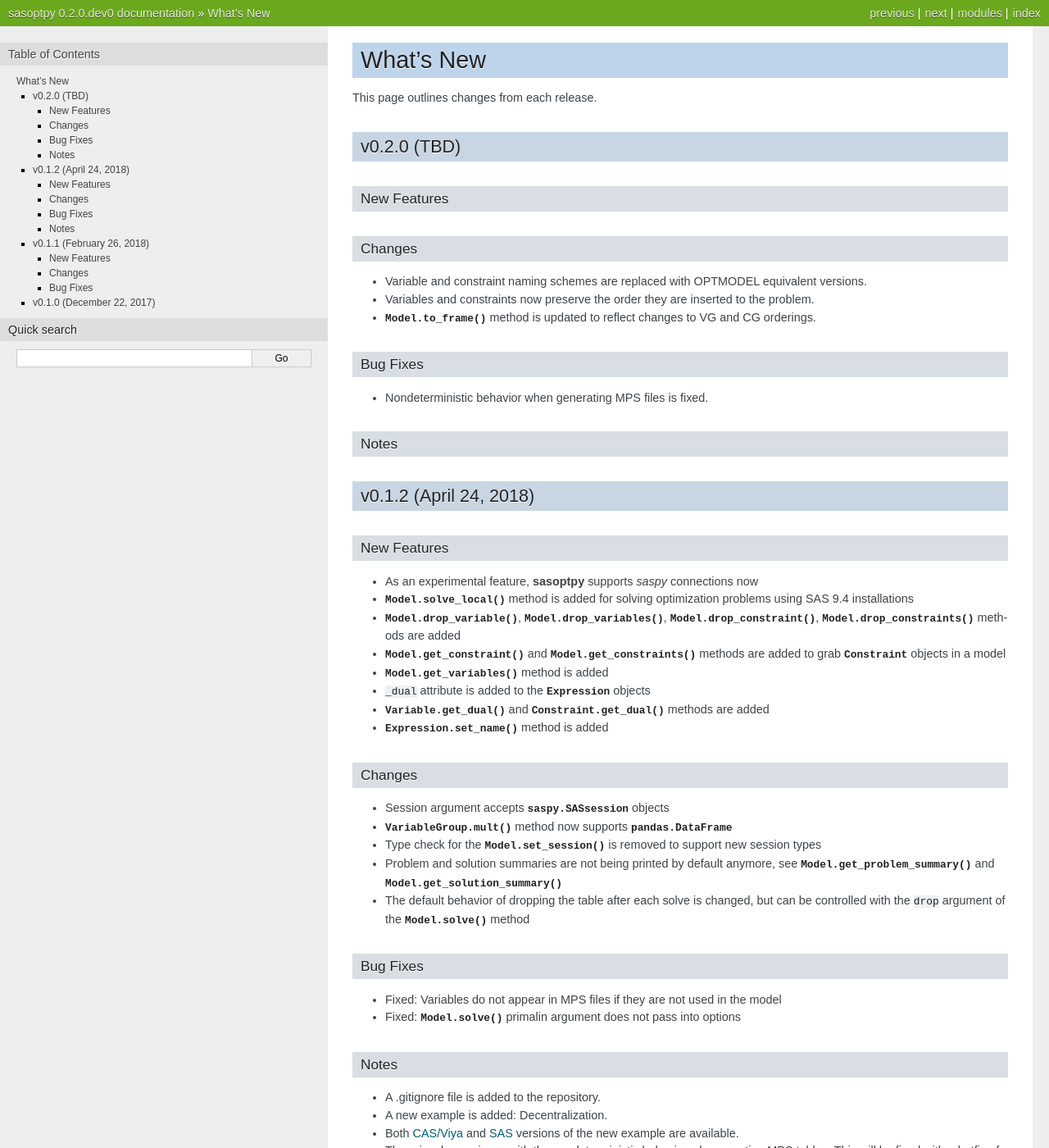
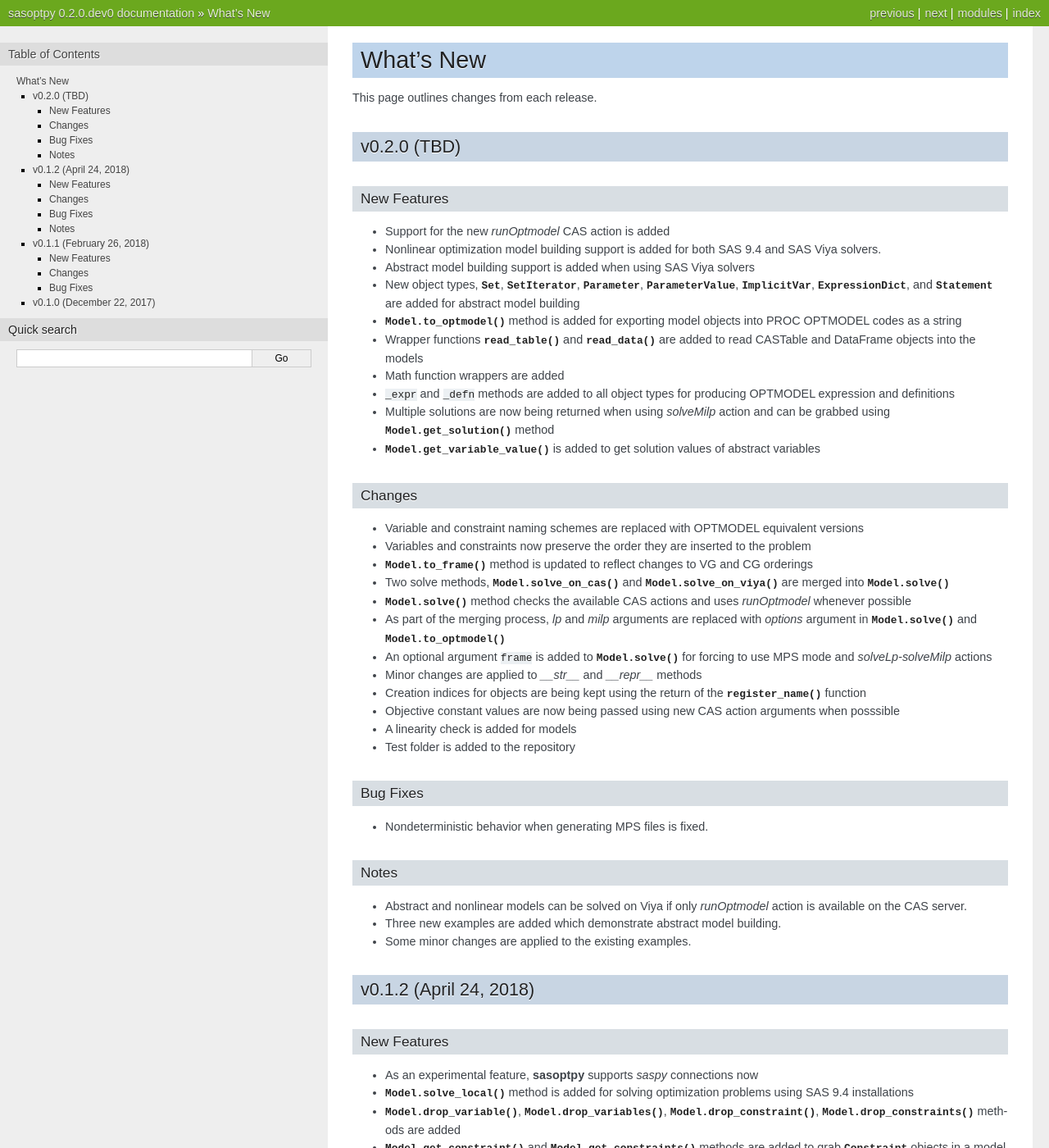
Before and after one commit to sassoftware/sasoptpy, a Sphinx documentation site: the page built from doc/whatsnew.rst, in a window 1280 px wide and 1400 px high. Shown: the whole window at 82% size. Built offline with Sphinx 7.4.7, drawn with Linux system fonts in a browser that asks for light colours; formulas are drawn with MathJax 3.

Commit message:
Doc updates

```diff
--- a/doc/whatsnew.rst
+++ b/doc/whatsnew.rst
@@ -15,22 +15,62 @@ v0.2.0 (TBD)
 New Features
 ++++++++++++
 
+- Support for the new `runOptmodel` CAS action is added
+- Nonlinear optimization model building support is added for both SAS 9.4 and
+  SAS Viya solvers.
+- Abstract model building support is added when using SAS Viya solvers
+- New object types, :class:`Set`, :class:`SetIterator`, :class:`Parameter`,
+  :class:`ParameterValue`, :class:`ImplicitVar`, :class:`ExpressionDict`, and
+  :class:`Statement` are added for abstract model building
+- :meth:`Model.to_optmodel` method is added for exporting model objects into
+  PROC OPTMODEL codes as a string
+- Wrapper functions :func:`read_table` and :func:`read_data` are added to
+  read CASTable and DataFrame objects into the models
+- Math function wrappers are added
+- :code:`_expr` and :code:`_defn` methods are added to all object types for
+  producing OPTMODEL expression and definitions
+- Multiple solutions are now being returned when using `solveMilp` action and
+  can be grabbed using :meth:`Model.get_solution` method
+- :meth:`Model.get_variable_value` is added to get solution values of abstract
+  variables
 
 Changes
 +++++++
+
 - Variable and constraint naming schemes are replaced with OPTMODEL equivalent
-  versions.
+  versions
 - Variables and constraints now preserve the order they are inserted to the
-  problem.
-- :func:`Model.to_frame` method is updated to reflect changes to VG and CG
-  orderings.
+  problem
+- :meth:`Model.to_frame` method is updated to reflect changes to VG and CG
+  orderings
+- Two solve methods, :meth:`Model.solve_on_cas` and
+  :meth:`Model.solve_on_viya` are merged into :meth:`Model.solve`
+- :meth:`Model.solve` method checks the available CAS actions and uses
+  `runOptmodel` whenever possible
+- As part of the merging process, `lp` and `milp` arguments are replaced with
+  `options` argument in :meth:`Model.solve` and :meth:`Model.to_optmodel`
+- An optional argument :code:`frame` is added to :meth:`Model.solve` for
+  forcing to use MPS mode and `solveLp`-`solveMilp` actions
+- Minor changes are applied to `__str__` and `__repr__` methods
+- Creation indices for objects are being kept using the return of the
+  :func:`register_name` function
+- Objective constant values are now being passed using new CAS action arguments
+  when posssible
+- A linearity check is added for models
+- Test folder is added to the repository
 
 Bug Fixes
 +++++++++
+
 - Nondeterministic behavior when generating MPS files is fixed.
 
 Notes
 +++++
+
+- Abstract and nonlinear models can be solved on Viya if only `runOptmodel`
+  action is available on the CAS server.
+- Three new examples are added which demonstrate abstract model building.
+- Some minor changes are applied to the existing examples.
 
 v0.1.2 (April 24, 2018)
 =======================
@@ -39,35 +79,35 @@ New Features
 ++++++++++++
 
 - As an experimental feature, **sasoptpy** supports *saspy* connections now
-- :func:`Model.solve_local` method is added for solving optimization
+- :meth:`Model.solve_local` method is added for solving optimization
   problems using SAS 9.4 installations
-- :func:`Model.drop_variable`, :func:`Model.drop_variables`,
-  :func:`Model.drop_constraint`, :func:`Model.drop_constraints` methods are
+- :meth:`Model.drop_variable`, :meth:`Model.drop_variables`,
+  :meth:`Model.drop_constraint`, :meth:`Model.drop_constraints` methods are
   added
-- :func:`Model.get_constraint` and :func:`Model.get_constraints` methods are
+- :meth:`Model.get_constraint` and :meth:`Model.get_constraints` methods are
   added to grab :class:`Constraint` objects in a model
-- :func:`Model.get_variables` method is added
+- :meth:`Model.get_variables` method is added
 - :code:`_dual` attribute is added to the :class:`Expression` objects
-- :func:`Variable.get_dual` and :func:`Constraint.get_dual` methods are added
-- :func:`Expression.set_name` method is added
+- :meth:`Variable.get_dual` and :meth:`Constraint.get_dual` methods are added
+- :meth:`Expression.set_name` method is added
 
 Changes
 +++++++
 
 - Session argument accepts :class:`saspy.SASsession` objects
-- :func:`VariableGroup.mult` method now supports :class:`pandas.DataFrame`
-- Type check for the :func:`Model.set_session` is removed to support new session
+- :meth:`VariableGroup.mult` method now supports :class:`pandas.DataFrame`
+- Type check for the :meth:`Model.set_session` is removed to support new session
   types
 - Problem and solution summaries are not being printed by default anymore,
-  see :func:`Model.get_problem_summary` and :func:`Model.get_solution_summary`
+  see :meth:`Model.get_problem_summary` and :meth:`Model.get_solution_summary`
 - The default behavior of dropping the table after each solve is changed, but
-  can be controlled with the :code:`drop` argument of the :func:`Model.solve` method
+  can be controlled with the :code:`drop` argument of the :meth:`Model.solve` method
 
 Bug Fixes
 +++++++++
 
 - Fixed: Variables do not appear in MPS files if they are not used in the model
-- Fixed: :func:`Model.solve` primalin argument does not pass into options
+- Fixed: :meth:`Model.solve` primalin argument does not pass into options
 
 Notes
 +++++
@@ -90,15 +130,15 @@ New Features
 ++++++++++++
 
 - Initial value argument 'init' is added for :class:`Variable` objects
-- :func:`Variable.set_init` method is added for variables
-- Initial value option 'primalin' is added to :func:`Model.solve` method
+- :meth:`Variable.set_init` method is added for variables
+- Initial value option 'primalin' is added to :meth:`Model.solve` method
 - Table name argument 'name', table drop option 'drop' and replace
-  option 'replace' are added to :func:`Model.solve` method
+  option 'replace' are added to :meth:`Model.solve` method
 - Decomposition block implementation is rewritten, block numbers does
-  not need to be consecutive and ordered :func:`Model.upload_user_blocks`
-- :func:`VariableGroup.get_name` and :func:`ConstraintGroup.get_name` methods
+  not need to be consecutive and ordered :meth:`Model.upload_user_blocks`
+- :meth:`VariableGroup.get_name` and :meth:`ConstraintGroup.get_name` methods
   are added
-- :func:`Model.test_session` method is added for checking if session is defined
+- :meth:`Model.test_session` method is added for checking if session is defined
   for models
 - :func:`quick_sum` function is added for faster summation of
   :class:`Expression` objects
```
Also changed, not shown: doc/index.rst (+17 -19 lines).
